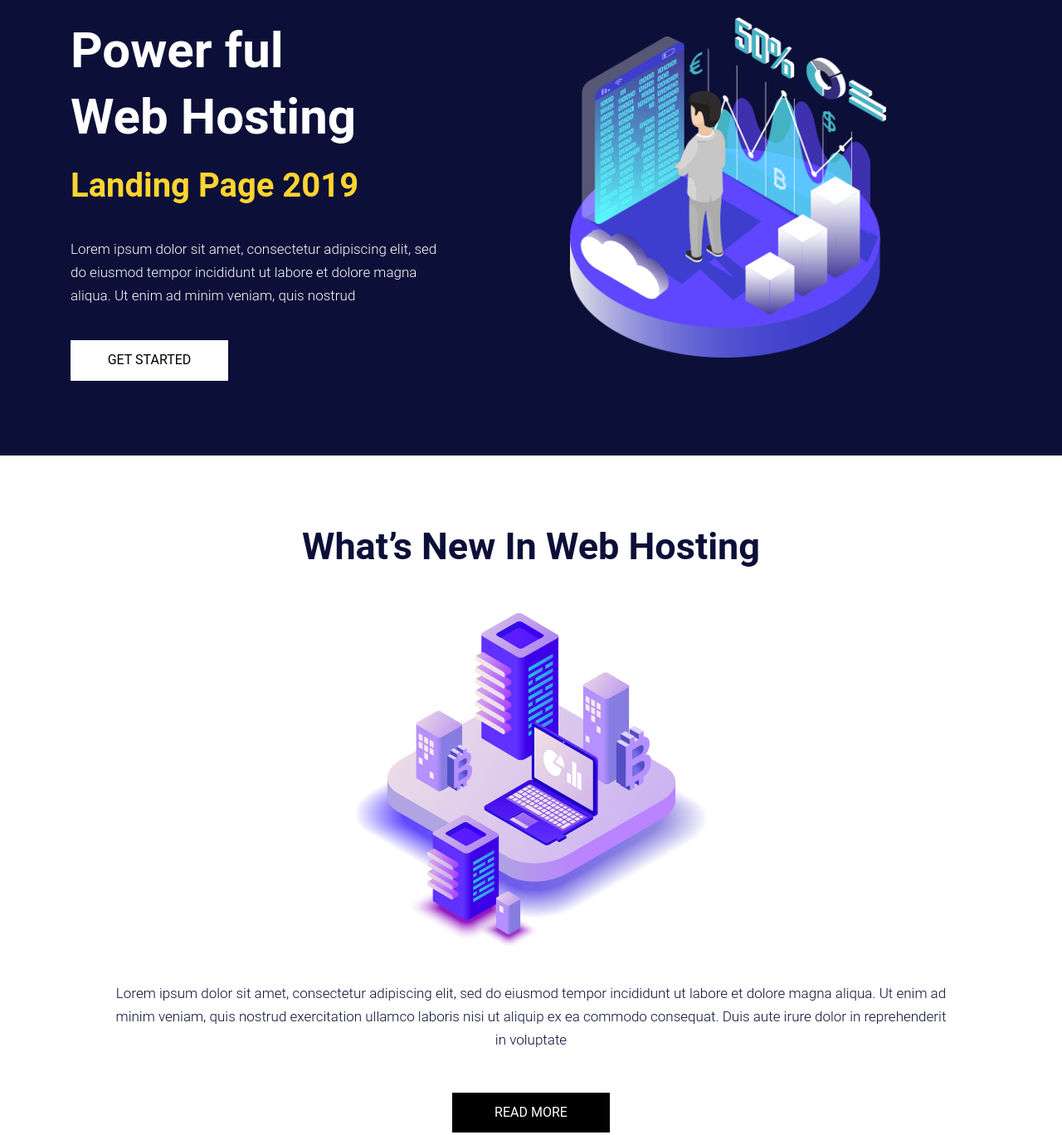
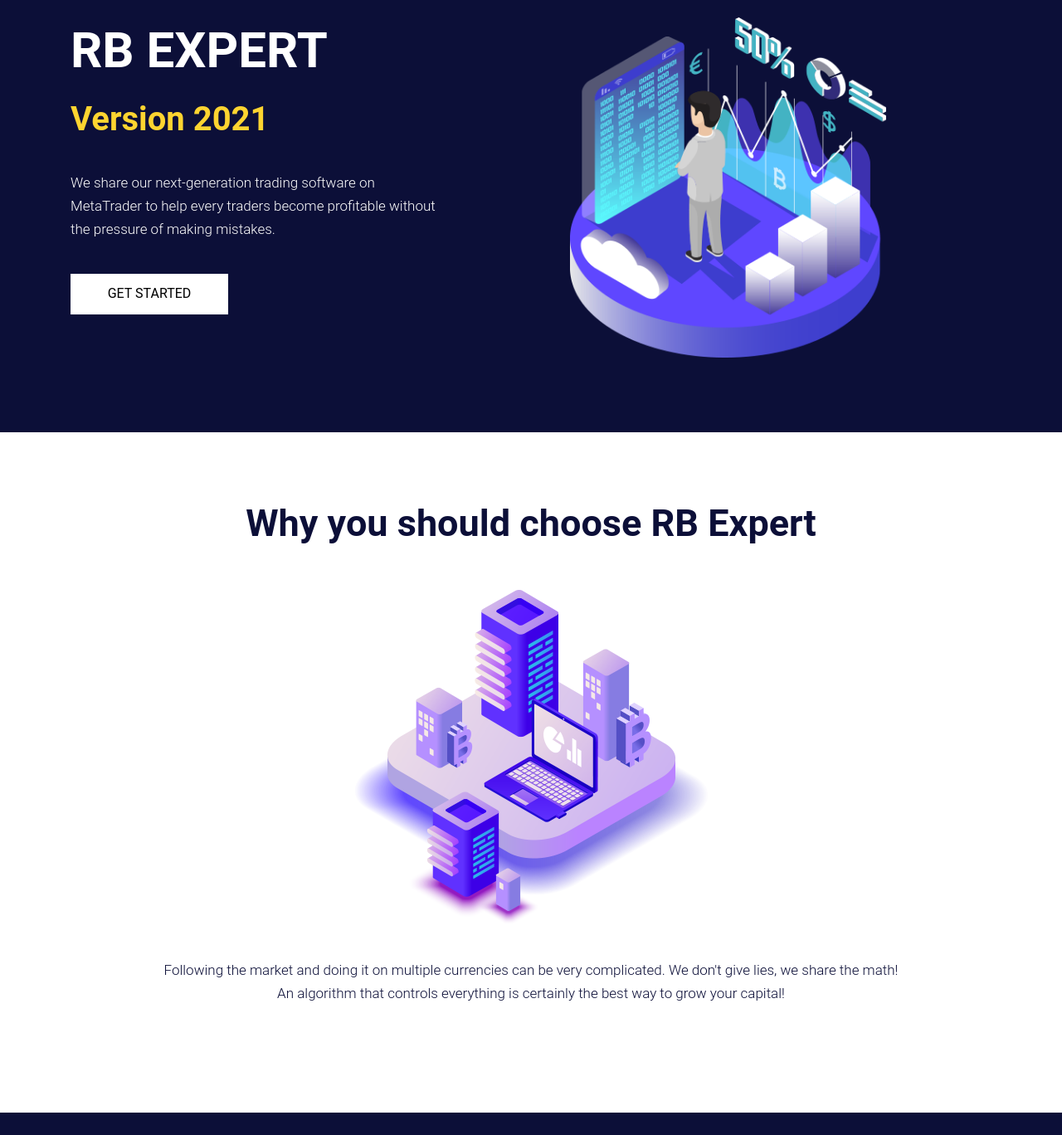
Before and after one commit to rbexpert/rbexpert.github.io, a plain HTML site: page index.html in a window 1280 px wide. Shown: the part 100-1468 px from the top of the page at 83% size. Drawn offline with nearby package versions, Linux system fonts and the light colour scheme.

Commit message:
feat: image edit

```diff
--- a/index.html
+++ b/index.html
@@ -91,15 +91,15 @@
             <div class="row d_flex">
                <div class="col-md-5">
                   <div class="text-bg">
-                     <h1>Power ful<br> Web Hosting</h1>
-                     <span>Landing Page 2019</span>
-                     <p>Lorem ipsum dolor sit amet, consectetur adipiscing elit, sed do eiusmod tempor incididunt ut labore et dolore magna aliqua. Ut enim ad minim veniam, quis nostrud </p>
+                     <h1>RB EXPERT</h1>
+                     <span>Version 2021</span>
+                     <p>We share our next-generation trading software on MetaTrader to help every traders become profitable without the pressure of making mistakes.</p>
                      <a href="#">Get Started</a>
                   </div>
                </div>
                <div class="col-md-7">
                   <div class="text-img">
-                     <figure><img src="images/img.png"/></figure>
+                     <figure><img src="images/img.png"/ id="img1"></figure>
                   </div>
                </div>
             </div>
@@ -112,7 +112,7 @@
             <div class="row">
                <div class="col-md-12">
                   <div class="titlepage">
-                     <h2>What’s New In Web Hosting</h2>
+                     <h2>Why you should choose RB Expert</h2>
                   </div>
                </div>
             </div>
@@ -120,8 +120,9 @@
                <div class="col-md-12">
                   <div class="web_hosting">
                      <figure><img  src="images/web.jpg" alt="#"/></figure>
-                     <p>Lorem ipsum dolor sit amet, consectetur adipiscing elit, sed do eiusmod tempor incididunt ut labore et dolore magna aliqua. Ut enim ad minim veniam, quis nostrud exercitation ullamco laboris nisi ut aliquip ex ea commodo consequat. Duis aute irure dolor in reprehenderit in voluptate</p>
-                     <a href="#">Read more</a>
+                     <p>Following the market and doing it on multiple currencies can be very complicated.
+                        We don't give lies, we share the math!
+                        <br>An algorithm that controls everything is certainly the best way to grow your capital!</p>
                   </div>
                </div>
             </div>
```
